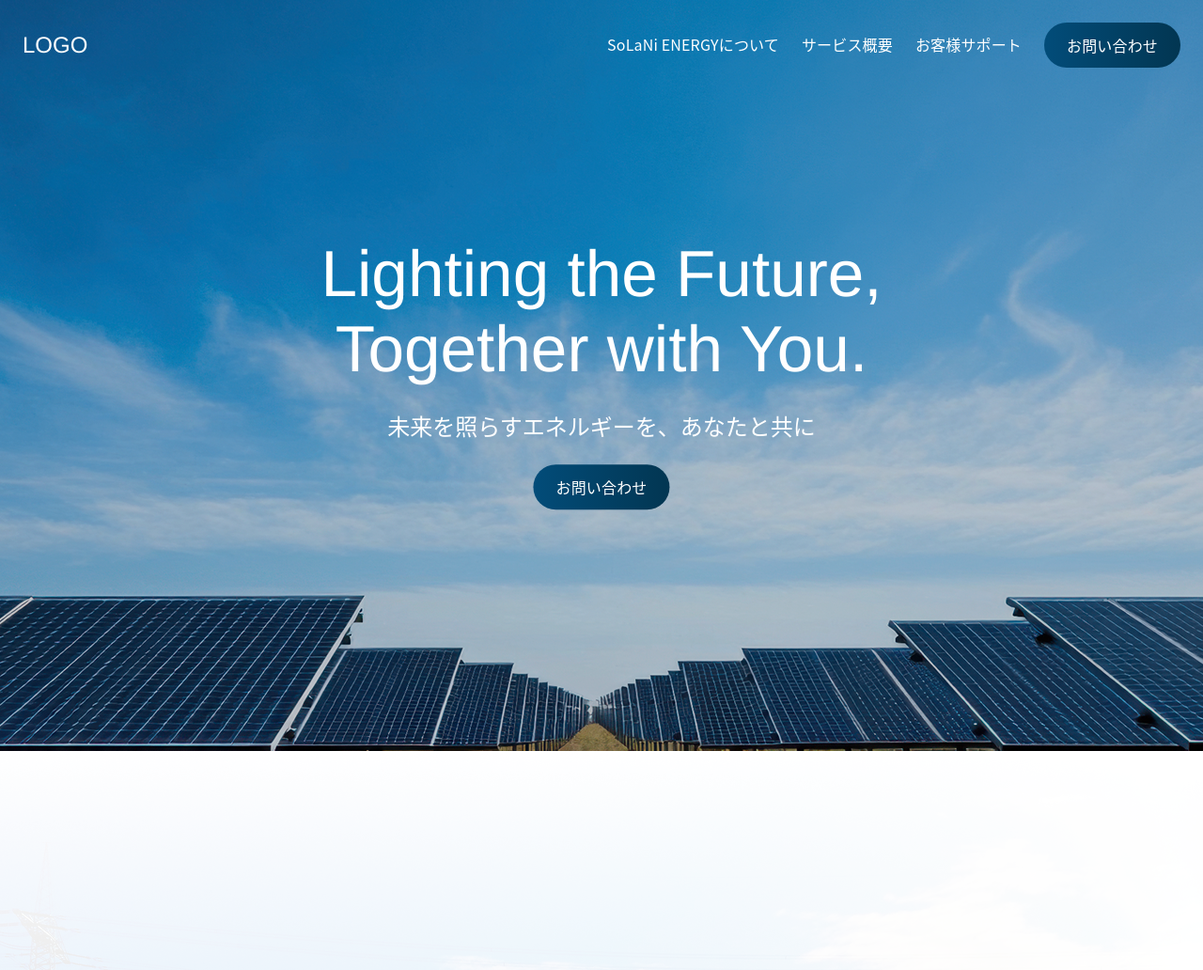
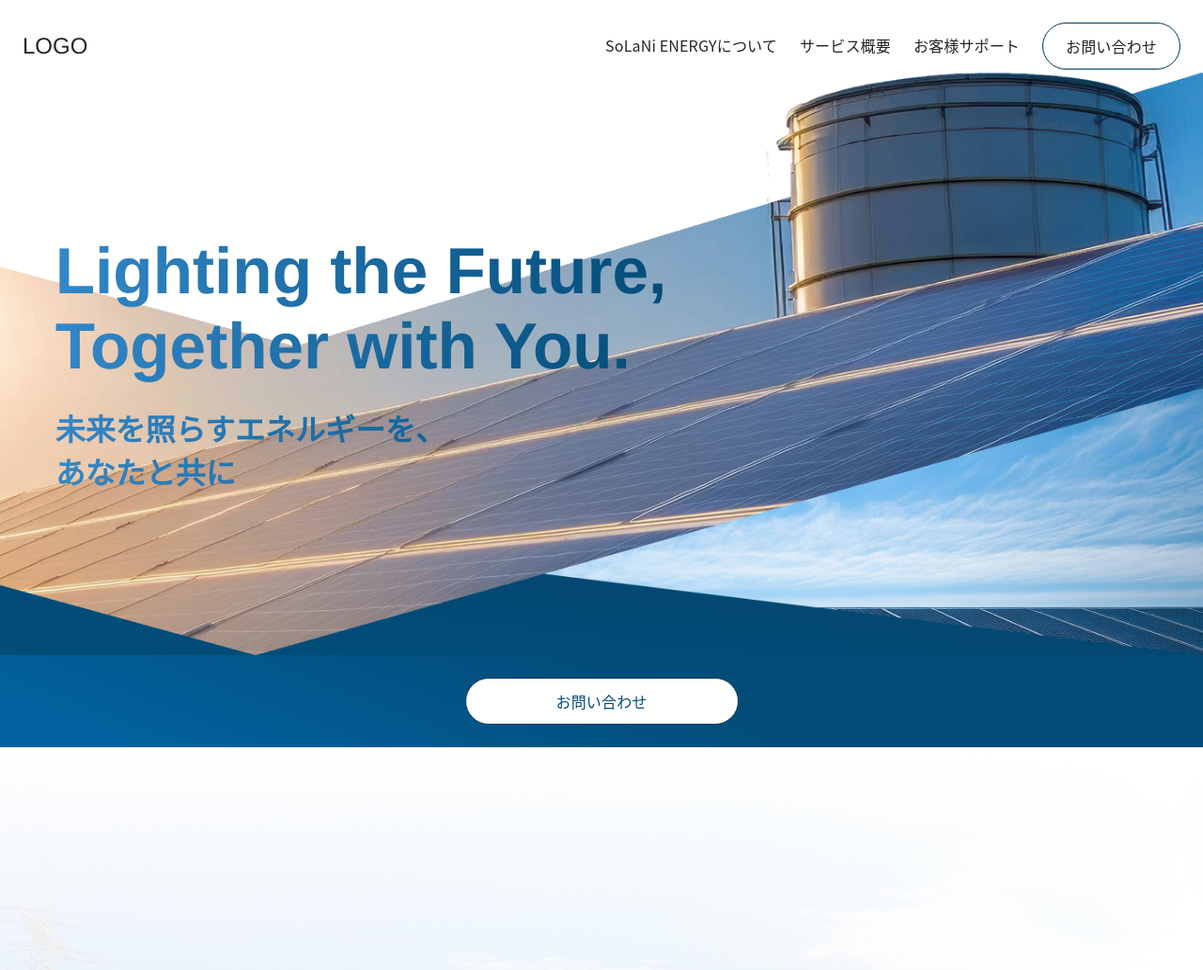
Before and after one commit to syu-h81/SoLaNi-ENERGY, a PHP site: page / in a window 1280 px wide. Shown: the top 1032 px of the page at 94% size. Run offline with PHP 8.4, Linux system fonts and the light colour scheme; some web fonts are replaced.

Commit message:
全体の修正

```diff
--- a/assets/css/style.css
+++ b/assets/css/style.css
@@ -425,22 +425,20 @@ img {
   position: relative;
   align-items: center;
   justify-content: center;
-  position: relative;
 }
 
 .hero-bg {
   width: 100%;
-  height: auto; /* アスペクト比を保持 */
+  height: 697px; /* アスペクト比を保持 */
   display: block;
 }
 
 .hero-content {
   position: absolute;
-  position: absolute;
   top: 50%;
-  left: 50%;
+  left: 30%;
   transform: translate(-50%, -50%);
-  text-align: center;
+  text-align: justify;
   color: white;
   max-width: 1040px;
 }
@@ -451,6 +449,12 @@ img {
   font-weight: 300;
   line-height: normal;
   margin: 0 0 24px 0;
+  font-style: normal;
+  font-weight: 700;
+  background: var(--Foreground-Gradient-PrimaryBrand, linear-gradient(271deg, var(--Primary-700, #024C79) 0.81%, var(--Primary-300, #3387C7) 99.05%));
+  background-clip: text;
+  -webkit-background-clip: text;
+  -webkit-text-fill-color: transparent;
 }
 
 .hero-title span {
@@ -458,11 +462,16 @@ img {
 }
 
 .hero-subtitle {
-  font-family: "Noto Sans CJK JP", sans-serif;
-  font-size: 24px;
-  font-weight: 300;
   line-height: normal;
   margin: 0 0 24px 0;
+  font-size: 32px;
+  font-style: normal;
+  font-weight: 700;
+  line-height: normal;
+  background: var(--Foreground-Gradient-PrimaryBrand, linear-gradient(271deg, var(--Primary-700, #024C79) 0.81%, var(--Primary-300, #3387C7) 99.05%));
+  background-clip: text;
+  -webkit-background-clip: text;
+  -webkit-text-fill-color: transparent;
 }
 
 .btn-primary {
@@ -482,6 +491,30 @@ img {
 .btn-primary:hover {
   background: white;
   color: #0a0f30;
+}
+
+.hero-contact-btn-inner {
+  background: linear-gradient(201deg, var(--Primary-700, #024C79) 42.48%, var(--Primary-500, #02629F) 91.87%);
+  display: flex;
+  padding: 24px 0;
+  flex-direction: column;
+  justify-content: center;
+  align-items: center;
+  gap: 8px;
+  align-self: stretch;
+}
+
+.hero-contact-btn {
+  display: flex;
+  width: 291px;
+  padding: 12px 24px;
+  justify-content: center;
+  align-items: center;
+  gap: 4px;
+  border-radius: 100px;
+  border: 1px solid var(--Border-Gradient-PrimaryBrand2, #023652);
+  background: var(--Gray-Scale-0, #FFF);
+  color: #024C79;
 }
 
 /* ============================================
@@ -940,14 +973,17 @@ img {
 
   .hero-content {
     width: 100%;
-    padding: 0;
+    padding: 0 24px;
+    top: 13%;
+    left: 0;
+    transform: none;
   }
 
   .hero-bg {
     height: 800px;
   }
   .hero-title {
-    font-size: 32px;
+    font-size: 40px;
   }
 
   .hero-subtitle {
--- a/assets/css/styles.css
+++ b/assets/css/styles.css
@@ -433,7 +444,11 @@ img {
   font-size: 24px;
   font-weight: 400;
   color: white;
+  display: block;
   line-height: 1.2;
+}
+.l-header__logo__black {
+  color: #252525;
 }
 .l-header__list {
   display: flex;
@@ -455,6 +470,9 @@ img {
   color: white;
   line-height: 1.5;
   letter-spacing: 0.16px;
+}
+.l-header__item__black a {
+  color: #252525;
 }
 .l-header__menu {
   position: relative;
@@ -829,6 +848,16 @@ img {
   letter-spacing: 0.16px;
   transition: all 0.3s ease;
 }
+.c-btn-contact-black {
+  background: #fff;
+  border: 1px solid #023652;
+  color: #024C79;
+}
+.c-btn-contact-contact {
+  background: transparent;
+  border: 1px solid #023652;
+  color: #024C79;
+}
 
 .c-contact-banner {
   background: #ededed;
--- a/contact.php
+++ b/contact.php
@@ -34,7 +34,7 @@
 <body>
   <div class="wrapper">
     <!--======== l-header ========-->
-    <?php require_once 'header.php'; ?>
+    <?php require_once 'header-contact.php'; ?>
     <main class="l-main p-contact-main">
       <section class="p-contact l-section">
         <div class="p-contact__inner l-inner">
--- a/footer.php
+++ b/footer.php
@@ -6,18 +6,18 @@
           <div class="l-footer__nav">
             <div class="l-footer__nav--flex">
               <div class="l-footer__nav__inner">
-                <div class="l-footer__nav__section">
+                <a href="about.php" class="l-footer__nav__section">
                   <h4 class="l-footer__nav__title">About us</h4>
                   <p class="l-footer__nav__subtitle">SoLaNi ENERGYについて</p>
-                </div>
-                <div class="l-footer__nav__section">
+                </a>
+                <a href="service.php" class="l-footer__nav__section">
                   <h4 class="l-footer__nav__title">Service</h4>
                   <p class="l-footer__nav__subtitle">サービス概要</p>
-                </div>
-                <div class="l-footer__nav__section">
+                </a>
+                <a href="voice.php" class="l-footer__nav__section">
                   <h4 class="l-footer__nav__title">Support</h4>
                   <p class="l-footer__nav__subtitle">お客様サポート</p>
-                </div>
+                </a>
               </div>
               <div class="l-footer__links">
                 <a href="#faq">よくある質問</a>
@@ -25,7 +25,7 @@
                 <a href="#terms">特定商取引法に基づく表記</a>
               </div>
             </div>
-            <div class="l-footer__logo l-footer__nav__logo">LOGO</div>
+            <a href="index.php" class="l-footer__logo l-footer__nav__logo">LOGO</a>
           </div>
           <div class="l-footer__divider"></div>
           <div class="l-footer__contact">
--- /dev/null
+++ b/header-black.php
@@ -0,0 +1,19 @@
+<!--======== l-header ========-->
+    <header class="l-header">
+      <div class="l-header__inner">
+        <a href="index.php" class="l-header__logo l-header__logo__black">LOGO</a>
+        <nav class="l-header__nav">
+          <ul class="l-header__list">
+            <li class="l-header__item l-header__item__black"><a href="about.php">SoLaNi ENERGYについて</a></li>
+            <li class="l-header__item l-header__item__black"><a href="service.php">サービス概要</a></li>
+            <li class="l-header__item l-header__item__black"><a href="voice.php">お客様サポート</a></li>
+            <li class="l-header__item l-header__item__black"><a href="contact.php" class="c-btn-contact c-btn-contact-black">お問い合わせ</a></li>
+          </ul>
+          <div class="l-header__menu">
+            <span class="l-header__menu__bar l-header__menu__bar__black"></span>
+            <span class="l-header__menu__bar l-header__menu__bar__black"></span>
+            <span class="l-header__menu__bar l-header__menu__bar__black"></span>
+          </div>
+        </nav>
+      </div>
+    </header>
--- a/header.php
+++ b/header.php
@@ -1,7 +1,7 @@
 <!--======== l-header ========-->
     <header class="l-header">
       <div class="l-header__inner">
-        <div class="l-header__logo">LOGO</div>
+        <a href="index.php" class="l-header__logo">LOGO</a>
         <nav class="l-header__nav">
           <ul class="l-header__list">
             <li class="l-header__item"><a href="about.php">SoLaNi ENERGYについて</a></li>
--- a/index.php
+++ b/index.php
@@ -36,22 +36,31 @@
 <body>
   <div class="wrapper">
     <!--======== l-header ========-->
-    <?php require_once 'header.php'; ?>
+    <?php require_once 'header-black.php'; ?>
 
     <!--======== l-main ========-->
     <main class="l-main">
       <!-- Hero Section -->
       <section class="hero">
-        <img src="assets/images/bg_mv.png" alt="" class="hero-bg" />
+        <picture>
+          <!-- モバイル（〜767px）で表示する画像 -->
+          <source srcset="assets/images/bg_mv_sp.png" media="(max-width: 768px)">
+          <!-- タブレット以上で表示する画像 -->
+          <source srcset="assets/images/bg_mv.png" media="(min-width: 769px)">
+          <!-- フォールバック（必須！） -->
+          <img src="assets/images/bg_mv.png" alt="" class="hero-bg" />
+        </picture>
         <div class="hero-content">
           <div class="hero-content-inner">
             <h1 class="hero-title">
-            <span>Lighting the Future,</span>
-            <span>Together with You.</span>
+            <span>Lighting<br class="u-sp-only"> the Future,</span>
+            <span>Together with<br class="u-sp-only"> You.</span>
           </h1>
-          <p class="hero-subtitle">未来を照らすエネルギーを、あなたと共に</p>
-          <a href="#contact" class="btn-primary">お問い合わせ</a>
+          <p class="hero-subtitle">未来を照らすエネルギーを、<br>あなたと共に</p>
           </div>
+        </div>
+        <div class="hero-contact-btn-inner">
+          <a href="contact.php" class="hero-contact-btn btn-primary">お問い合わせ</a>
         </div>
       </section>
 
--- a/sass/layout/_footer.scss
+++ b/sass/layout/_footer.scss
@@ -128,9 +128,7 @@
     height: 372px;
     background: rgba(159, 191, 255, 0.20);
     @include g.mq(md) {
-      position: absolute;
-      top: 80px;
-      left: 40%;
+      display: none;
     }
   }
 
--- a/sass/layout/_header.scss
+++ b/sass/layout/_header.scss
@@ -13,10 +13,20 @@
   }
   &.scrolled {
     background-color: #000;
+    .l-header__logo {
+      color: #fff;
+    }
+    .l-header__item__black a {
+      color: #fff;
+    }
     .l-header__menu__bar {
       background: #fff;
     }
-
+    .c-btn-contact-contact,
+    .c-btn-contact-black {
+      background: var(--Foreground-Gradient-PrimaryBrand2, linear-gradient(271deg, var(--Primary-900, #023652) 0.81%, var(--Primary-700, #024C79) 99.05%));
+      color: #fff;
+    }
   }
   &__inner {
     max-width: 1280px;
@@ -31,7 +41,11 @@
     font-size: 24px;
     font-weight: 400;
     color: white;
+    display: block;
     line-height: 1.2;
+    &__black {
+      color: #252525;
+    }
   }
   &__list {
     display: flex;
@@ -52,6 +66,11 @@
       color: white;
       line-height: 1.5;
       letter-spacing: 0.16px;
+    }
+    &__black {
+      a {
+        color: #252525;
+      }
     }
   }
   &__menu {
@@ -74,10 +93,13 @@
     top: 50%;
     width: 28px;              // 3本とも同じ長さ
     height: 1px;
-    background: #000;
+    background: #fff;
     border-radius: 1px;
     transform-origin: center;
     transition: transform .25s ease, opacity .2s ease;
+    &__black {
+      background-color: #252525;
+    }
   }
 
   /* 閉じている（ハンバーガー）状態：上下にずらすだけ */
--- a/sass/object/components/_contact-banner.scss
+++ b/sass/object/components/_contact-banner.scss
@@ -30,7 +30,9 @@
     gap: 16px;
     margin-bottom: 48px;
     @include g.mq(md) {
-      margin-bottom: 16px;
+      flex-direction: column-reverse;
+      margin-bottom: 12px;
+      gap: 12px;
     }
   }
 
--- a/sass/object/components/_contact-btn.scss
+++ b/sass/object/components/_contact-btn.scss
@@ -12,4 +12,14 @@
   line-height: 1.5;
   letter-spacing: 0.16px;
   transition: all 0.3s ease;
+  &-black {
+    background: #fff;
+    border: 1px solid #023652;
+    color: #024C79;
+  }
+  &-contact {
+    background: transparent;
+    border: 1px solid #023652;
+    color: #024C79;
+  }
 }
--- a/sass/object/project/_about.scss
+++ b/sass/object/project/_about.scss
@@ -78,21 +78,28 @@
       padding: 80px 24px;
     }
     &__qualitys {
+      max-width: 1000px;
       display: flex;
       flex-wrap: wrap;
       justify-content: center;
       gap: 24px;
+      margin: 0 auto;
       padding-top: 64px;
       @include g.mq(md) {
         flex-direction: column;
       }
     }
     &__quality {
+      width: 488px;
       background-color: #FAFAFA;
       border-radius: 24px;
       padding: 16px;
       @include g.mq(md) {
+        width: 100%;
         box-shadow: 4px 4px 10px 0 rgba(0, 0, 0, 0.15);
+      }
+      &__img {
+        text-align: center;
       }
       &__sp__number {
         display: none;
--- /dev/null
+++ b/sass/object/utility/_color.scss
@@ -0,0 +1,5 @@
+@use "../../global" as g;
+
+.u-text-primary {
+  color: #252525!important;
+}
--- a/sass/object/utility/_index.scss
+++ b/sass/object/utility/_index.scss
@@ -1 +1,2 @@
 @use "br";
+@use "color";
```
Also changed, not shown: other parts of assets/css/styles.css (+30 -5 lines), header-contact.php (added, +19 -0 lines), assets/images/bg_mv.png, assets/images/bg_mv_sp.png (added), assets/images/title-icon-blue.png, assets/images/title-icon.png.
